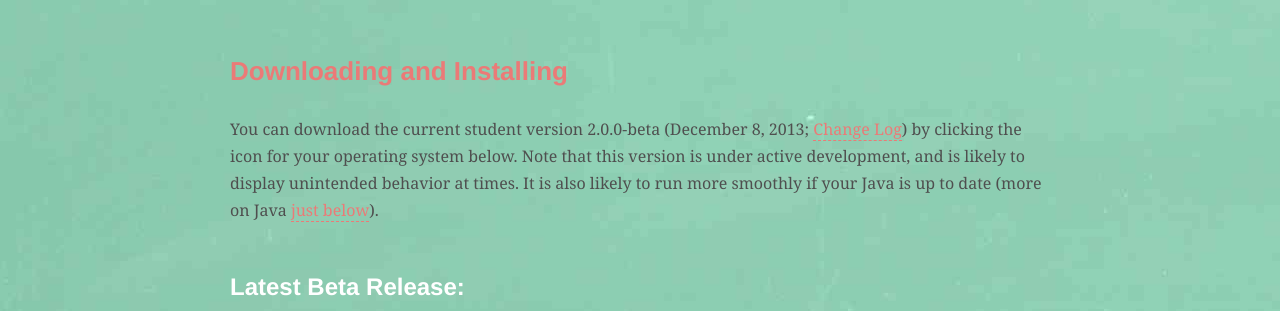
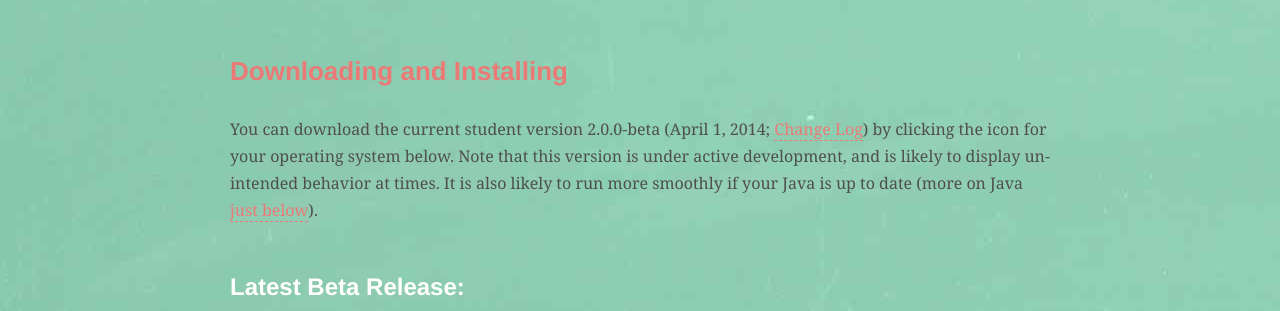
Before and after one commit to nyusemantics/LambdaCalculatorPublic, a plain HTML site: page index.html in a window 1280 px wide. Shown: the part 2664-2975 px from the top of the page. Drawn offline with nearby package versions, Linux system fonts and the light colour scheme.

Commit message:
update changelog for codesignature

```diff
--- a/index.html
+++ b/index.html
@@ -137,7 +137,7 @@
     <div id="download" class="site-content final-section" role="main">
         <div class="entry-content clearfix" style="padding-top:1px;">
             <h3>Downloading and Installing</h3>
-            <p>You can download the current student version 2.0.0-beta (December 8, 2013; <a href="ChangeLog.txt">Change Log</a>)
+            <p>You can download the current student version 2.0.0-beta (April 1, 2014; <a href="ChangeLog.txt">Change Log</a>)
                 by clicking the icon for your operating system below. Note that this version is under active development, and is likely
                 to display unintended behavior at times. It is also likely to run more smoothly if your Java is up to date (more on Java
                 <a href="#java">just below</a>).
```
Also changed, not shown: ChangeLog.txt.
